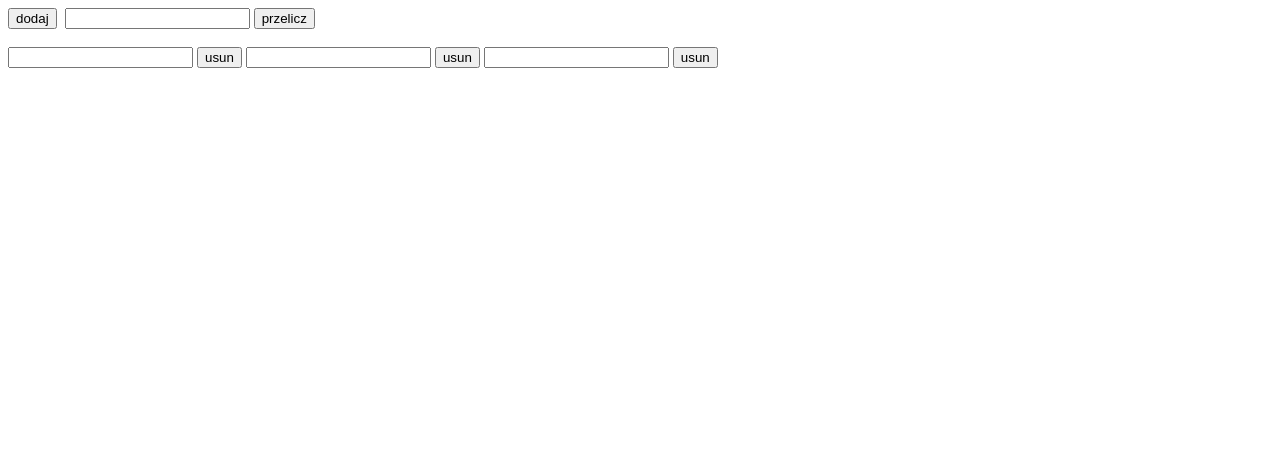
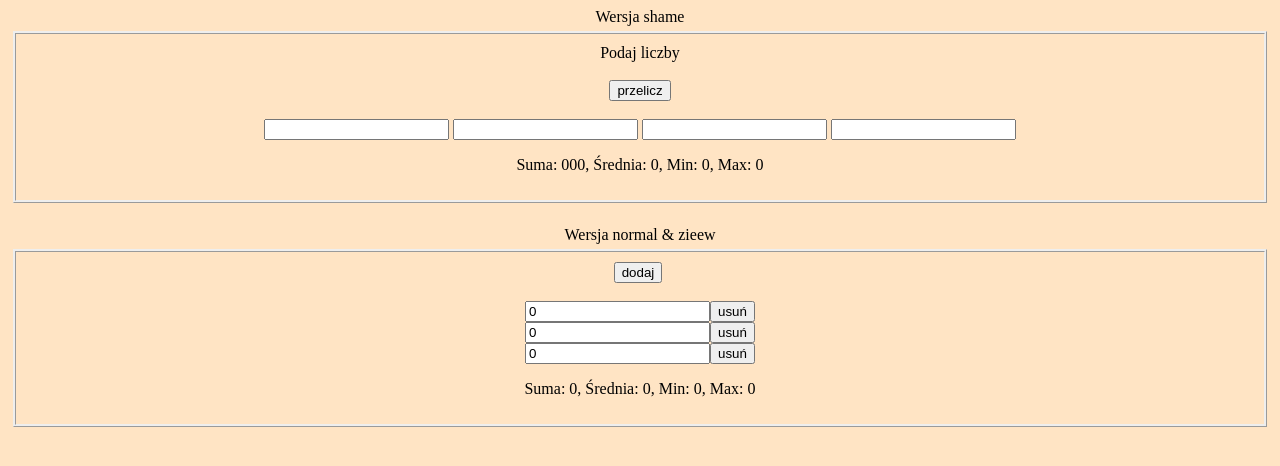
Before and after one commit to lelitoa/JavaScript, a plain HTML site: page lab1/index.html in a window 1280 px wide. Both pictures are taken after a click on the button "przelicz". Drawn offline with Linux system fonts and the light colour scheme.

Commit message:
lab1 finish

```diff
--- a/lab1/index.html
+++ b/lab1/index.html
@@ -6,19 +6,40 @@
     <meta name="viewport" content="width=device-width, initial-scale=1.0">
     <title>Lab1</title>
 </head>
+<style>
+    body {
+        background-color:bisque;
+        text-align: center;
+    }
+    #shame, #normal {
+        border-style: ridge;
+        margin: 5px;
+        padding: 10px;
+    }
+</style>
 <body>
-    <button type="button" id="addNewInput">dodaj</button>&nbsp;
-    <input type="text" id="result">
-    <button id="przelicz">przelicz</button><br><br>
-    <div id="container">
-        <input type="text" class="deleteNum1" id="num1">
-        <button type="button" id="deleteNum1">usun</button>
-        <input type="text" class="deleteNum2" id="num2">
-        <button type="button" id="deleteNum2">usun</button>
-        <input type="text" class="deleteNum3" id="num3">
-        <button type="button" id="deleteNum3">usun</button>
+    <a>Wersja shame</a>
+    <div id="shame">
+        <a>Podaj liczby</a><br><br>
+        <div>
+            <button id="calc">przelicz</button><br><br>
+            <input type="text" id="input1">
+            <input type="text" id="input2">
+            <input type="text" id="input3">
+            <input type="text" id="input4">
+        </div>
+        <p id="result"></p>
+    </div>
+        <br>
+    <a>Wersja normal & zieew</a>
+    <div id="normal">
+        <button type="button" id="add">dodaj</button>&nbsp;
+        <br><br>
+        <div id="fields"></div>
+        <p id="result2"></p>
     </div>
 
     <script src="main.js" type="text/javascript"></script>
+    <script type="text/javascript"></script>
 </body>
 </html>
--- a/lab1/main.js
+++ b/lab1/main.js
@@ -1,60 +1,69 @@
-var numId = 3;
-const addNewInput = document.querySelector("#addNewInput");
-const container = document.getElementById("container");
+//werjsa shame
+const result = document.querySelector('#result');
+var num1, num2, num3, num4;
 
-//dodanie pola
-addNewInput.addEventListener("click", () => {
-    numId += 1;
+function Calculate(){
+    num1 = document.getElementById("input1").value;
+    num2 = document.getElementById("input2").value;
+    num3 = document.getElementById("input3").value;
+    num4 = document.getElementById("input4").value;
+    let table = [num1, num2, num3, num4];
 
-    const newNum = document.createElement("input");
-    container.appendChild(newNum);
-    newNum.setAttribute("id", "num" + numId);
-    newNum.setAttribute("class", "deleteNum" + numId);
+    for (let i of num) {
+        table.push(parseInt(i.value));
+    }
 
-    const newDeleteBtn = document.createElement("button");
-    container.appendChild(newDeleteBtn);
-    newDeleteBtn.setAttribute("id", "deleteNum" + numId)
-    newDeleteBtn.textContent = "usun";
-});
-
-//usuwanie pola
-const btnId = 0;
-const btnsId = document.getElementsByTagName("button");
-
-const btnPress = (id) => {
-    btnId = id.target.id;
-    const btnDelete = document.getElementById(btnId);
-    const inputDelete = document.getElementsByClassName(btnId);
-    var reqElement = inputDelete[0];
-
-    if(btnDelete?.innerHTML == "usun") {
-        reqElement?.remove();
-        btnDelete?.remove();
-    }
-};
-
-for(let btn of btnsId) {
-    btn.addEventListener("click", btnPress);
+    const res = table.reduce((sum, val) => sum + val);
+    result.innerHTML = `Suma: ${res}, Średnia: ${res/table.length},
+    Min: ${Math.min(...table)}, Max: ${Math.max(...table)}`
 }
 
-const num1 = document.querySelector('#num1')
-const num2 = document.querySelector('#num2')
-const num3 = document.querySelector('#num3')
-const num4 = document.querySelector('#num4')
+let calculate = document.getElementById("calc");
+calculate.addEventListener('click', Calculate);
 
-const przeliczBtn = document.querySelector('#przelicz')
-console.dir(num1)
+//wersja normal & zieew
+const result2 = document.querySelector('#result2');
+const num=document.getElementsByClassName('num');
 
-// const amount = parseInt(num1) + parseInt(num2) + parseInt(num3) + parseInt(num4)
-const amount = num1.value + num2.value + num3.value + num4.value
-const average = parseInt(amount) / 4
-const minimum = Math.min(parseInt(num1), parseInt(num2), parseInt(num3), parseInt(num4))
-const maximum = Math.max(parseInt(num1), parseInt(num2), parseInt(num3), parseInt(num4))
+let div, input, button;
 
-przeliczBtn.addEventListener('click', () => {
-    // console.log(num1.value)
-    console.log(num1.value + num2.value + num3.value + num4.value)
-    console.log('Suma:' + parseInt(amount.value) + ' Srednia:' + parseInt(average) + ' Minimum:' + parseInt(minimum) + ' Maximum:' + parseInt(maximum))
-})
+function Add(){
+    div = document.createElement("div");
+    input = document.createElement('input');
+    button = document.createElement('button');
+    //usuwanie pola
+    button.innerHTML="usuń";
+    button.addEventListener('click',(ev)=>{
+        ev.currentTarget.parentNode.remove();
+        Calc();
+    });
 
-// Math.max(), Math.min()
+    //dodwanie pola
+    input.type = "number";
+    input.value = 0;
+    input.className = "num"
+
+    input.addEventListener('input', Calc);
+    div.appendChild(input);
+    div.appendChild(button);
+
+    document.querySelector("#fields").appendChild(div);
+    Calc();
+}
+
+function Calc(){
+    let table = [];
+    for (let i of num) {
+        table.push(parseInt(i.value));
+    }
+
+    const res = table.reduce((sum, val) => sum + val);
+    result2.innerHTML = `Suma: ${res}, Średnia: ${res/table.length},
+    Min: ${Math.min(...table)}, Max: ${Math.max(...table)}`
+}
+
+let add = document.getElementById("add");
+add.addEventListener('click', Add);
+Add();
+Add();
+Add();
```
Also changed, not shown: 5 other files.
